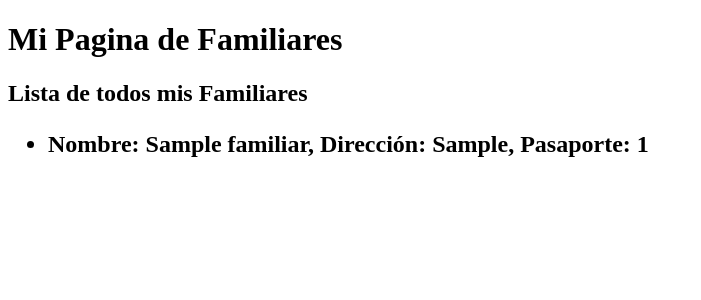
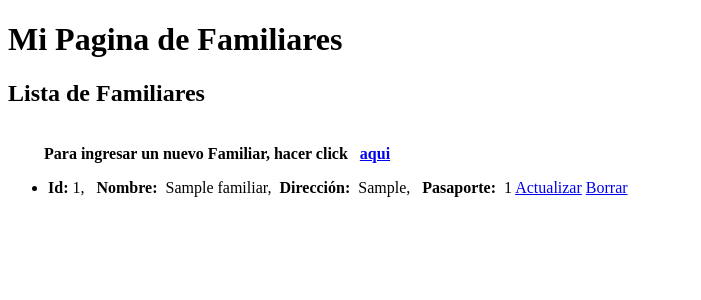
Before and after one commit to rzegarral/proyecto_final, a Django app: page /mi-familia/ in a window 1280 px wide. Shown: the top 300 px of the page, without its empty margins (0-701 px from the left). Run offline with Django 4.2, Linux system fonts and the light colour scheme; tables that the repository leaves empty hold one stand-in row (values such as "Sample post").

Commit message:
Entrega Trabajo Mi Familia

```diff
--- a/ejemplo/templates/ejemplo/base.html
+++ b/ejemplo/templates/ejemplo/base.html
@@ -10,7 +10,7 @@
 
 <body>
     <h1> Mi Pagina de Familiares </h1>
-    <h2>{% block titulo %}{% endblock %}<h2>
+    {% block titulo %}{% endblock %}
     {% block contenido %}{% endblock %}
 </body>
 
--- a/ejemplo/templates/ejemplo/familiares.html
+++ b/ejemplo/templates/ejemplo/familiares.html
@@ -1,11 +1,18 @@
 {% extends 'ejemplo/base.html' %}
-{% block titulo%} Lista de todos mis Familiares {% endblock %}   ### DEFINE CONTENIDO DEL titulo
 
+{% block titulo %}
+<H2>Lista de Familiares</H2>
+{% endblock %}
 {% block contenido %}
-  {% for familiar in lista_familiares %}
-      <ul>
-        <!-- DEFINE CONTENIDO DEL CUERPO -->
-          <li> Nombre: {{familiar.nombre}}, Dirección: {{familiar.direccion}}, Pasaporte: {{familiar.numero_pasaporte}}</li>
-      </ul>
-  {% endfor %}
-{% endblock %}
+<br>
+&nbsp;&nbsp;&nbsp;&nbsp;&nbsp;&nbsp;&nbsp;&nbsp;&nbsp;<b>Para ingresar un nuevo Familiar, hacer click&nbsp;&nbsp;&nbsp;<a href="/mi-familia/alta">aqui</a>  </b>
+    <ul>
+    {% for familiar in lista_familiares %}
+        <li>
+            <b>Id:</b>&nbsp;{{familiar.id}},&nbsp;&nbsp; <b>Nombre:</b>&nbsp; {{familiar.nombre}},&nbsp;&nbsp;<b>Dirección:</b>&nbsp; {{familiar.direccion}},&nbsp;&nbsp; <b>Pasaporte:</b>&nbsp; {{familiar.numero_pasaporte}}
+            <a href='/mi-familia/actualizar/{{ familiar.id }}'>Actualizar</a>
+            <a href='/mi-familia/borrar/{{ familiar.id }}'>Borrar</a>
+        </li>
+    {% endfor %}
+    </ul>
+{%endblock %}
--- a/ejemplo/views.py
+++ b/ejemplo/views.py
@@ -1,4 +1,4 @@
-from django.shortcuts import render
+from django.shortcuts import render, get_object_or_404
 from ejemplo.models import Familiar
 from ejemplo.forms import Buscar, FamiliarForm    # <--- NUEVO IMPORT
 from django.views import View # <-- NUEVO IMPORT
@@ -69,6 +69,41 @@ class AltaFamiliar(View):
 
         return render(request, self.template_name, {"form": form})
 
+
+class ActualizarFamiliar(View):
+  form_class = FamiliarForm
+  template_name = 'ejemplo/actualizar_familiar.html'
+  initial = {"nombre":"", "direccion":"", "numero_pasaporte":""}
+
+  # prestar atención ahora el method get recibe un parametro pk == primaryKey == identificador único
+  def get(self, request, pk):
+      familiar = get_object_or_404(Familiar, pk=pk)
+      form = self.form_class(instance=familiar)
+      return render(request, self.template_name, {'form':form,'familiar': familiar})
+
+  # prestar atención ahora el method post recibe un parametro pk == primaryKey == identificador único
+  def post(self, request, pk):
+      familiar = get_object_or_404(Familiar, pk=pk)
+      form = self.form_class(request.POST ,instance=familiar)
+      if form.is_valid():
+          form.save()
+          msg_exito = f"se actualizó con éxito el familiar {form.cleaned_data.get('nombre')}"
+          form = self.form_class(initial=self.initial)
+          return render(request, self.template_name, {'form':form,
+                                                      'familiar': familiar,
+                                                      'msg_exito': msg_exito})
+
+      return render(request, self.template_name, {"form": form})
+
+class BorrarFamiliar(View):
+  template_name = 'ejemplo/familiares.html'
+
+  def get(self, request, pk):
+      familiar = get_object_or_404(Familiar, pk=pk)
+      familiar.delete()
+      familiares = Familiar.objects.all()
+      return render(request, self.template_name, {'lista_familiares':familiares})
+
 #----------------AMIGOS
 def buscar_amigos(request):
     query = request.GET['q']
--- a/project/urls.py
+++ b/project/urls.py
@@ -30,7 +30,8 @@ urlpatterns = [
 from django.contrib import admin
 from django.urls import path
 from ejemplo.views import (index, monstrar_familiares, BuscarFamiliar,
-                           AltaFamiliar,  monstrar_amigos,BuscarAmigos)
+                           AltaFamiliar, ActualizarFamiliar,
+                           BorrarFamiliar, monstrar_amigos,BuscarAmigos)
 
 #from blog.views import index as blog_index
 
@@ -44,6 +45,8 @@ urlpatterns = [
     path('mi-familia/', monstrar_familiares),
     path('mi-familia/buscar', BuscarFamiliar.as_view()), # NUEVA RUTA PARA BUSCAR FAMILIAR
     path('mi-familia/alta', AltaFamiliar.as_view()),     # NUEVA RUTA PARA BUSCAR FAMILIAR
+    path('mi-familia/actualizar/<int:pk>', ActualizarFamiliar.as_view()), # NUEVA RUTA PARA BUSCAR FAMILIAR
+    path('mi-familia/borrar/<int:pk>', BorrarFamiliar.as_view()), # NUEVA RUTA PARA BUSCAR FAMILIAR
 # ruta para Amigos
     path('mis-amigos/', monstrar_amigos),
     path('mis-amigos/buscar_amigos', BuscarAmigos.as_view()), # NUEVA RUTA PARA BUSCAR AMIGOS
```
Also changed, not shown: ejemplo/templates/ejemplo/actualizar_familiar.html (added, +16 -0 lines), ejemplo/templates/ejemplo/alta_familiar.html (+17 -2 lines).
